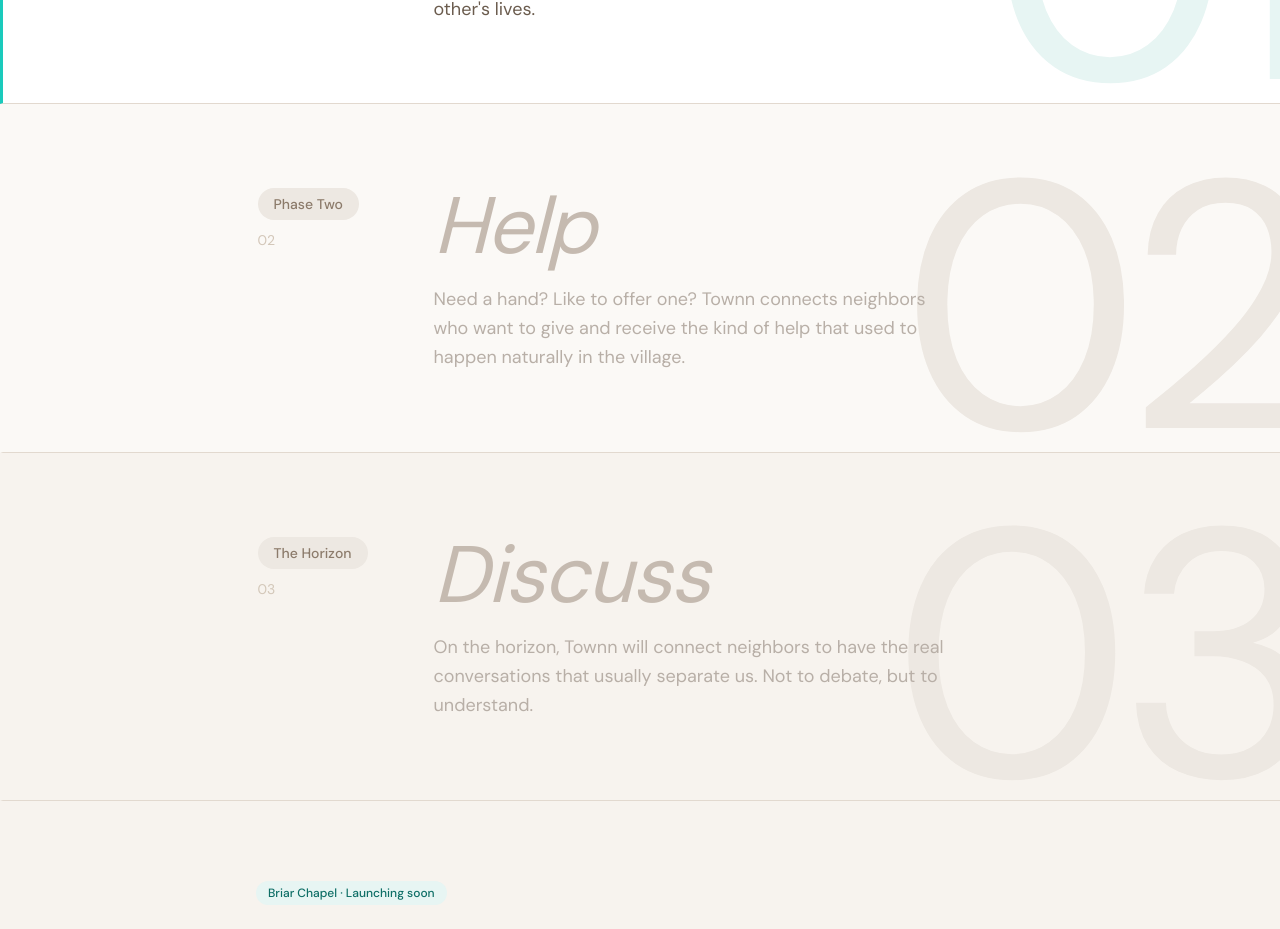
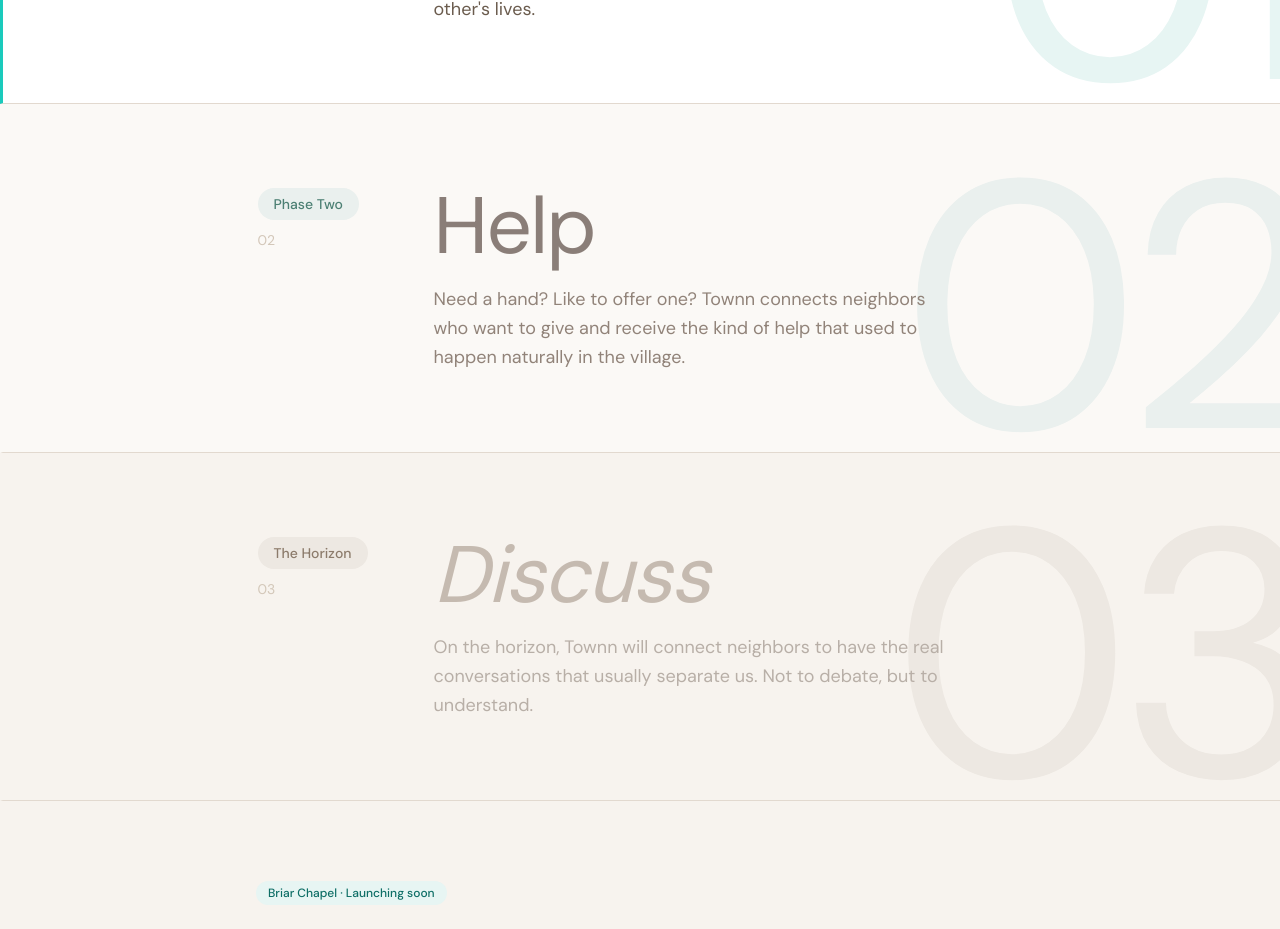
Before and after one commit to gina-design/townn-website, a Next.js app: page / in a window 1280 px wide. Shown: the part 1480-2409 px from the top of the page. Built offline with nearby package versions, Linux system fonts and the light colour scheme.

Commit message:
design: three-tier pillar styling — Help row between Gather and Discuss

```diff
--- a/app/page.tsx
+++ b/app/page.tsx
@@ -77,29 +77,60 @@
   );
 }
 
+const tierStyles = {
+  active: {
+    rowBg: "#FFFFFF",
+    borderLeft: "3px solid #1ACABC",
+    pillBg: "#E7F5F3",
+    pillText: "#0E6E66",
+    titleColor: "#1C1A17",
+    titleStyle: "normal" as const,
+    bodyColor: "#6B5C4E",
+    watermark: "#E7F5F3",
+  },
+  mid: {
+    rowBg: "#FBF9F6",
+    borderLeft: "3px solid transparent",
+    pillBg: "#EAF0EE",
+    pillText: "#4D8074",
+    titleColor: "#8A7E78",
+    titleStyle: "normal" as const,
+    bodyColor: "#918379",
+    watermark: "#EAF0EE",
+  },
+  dim: {
+    rowBg: "#F7F3EE",
+    borderLeft: "3px solid transparent",
+    pillBg: "#EDE8E2",
+    pillText: "#8C7B6B",
+    titleColor: "#C5BAB0",
+    titleStyle: "italic" as const,
+    bodyColor: "#B8AFA7",
+    watermark: "#EDE8E2",
+  },
+};
+
 const pillars = [
   {
     phase: "Now",
     num: "01",
     title: "Gather",
     body: "Casual gatherings right in your neighborhood. An impromptu porch hangout, a backyard bonfire, a meetup at the local pub. The small moments that bring people back into each other's lives.",
-    active: true,
+    tier: "active" as const,
   },
   {
     phase: "Phase Two",
     num: "02",
     title: "Help",
     body: "Need a hand? Like to offer one? Townn connects neighbors who want to give and receive the kind of help that used to happen naturally in the village.",
-    active: false,
-    bg: "#FBF9F6",
+    tier: "mid" as const,
   },
   {
     phase: "The Horizon",
     num: "03",
     title: "Discuss",
     body: "On the horizon, Townn will connect neighbors to have the real conversations that usually separate us. Not to debate, but to understand.",
-    active: false,
-    bg: undefined,
+    tier: "dim" as const,
   },
 ];
 
@@ -176,14 +207,14 @@
 
       {/* Vision pillars */}
       <section style={{ borderTop: "0.5px solid #E2D9CF" }}>
-        {pillars.map(({ phase, num, title, body, active, bg }) => (
+        {pillars.map(({ phase, num, title, body, tier }) => (
           <div
             key={title}
             className="relative overflow-hidden px-6 py-12 sm:py-20"
             style={{
-              background: active ? "#FFFFFF" : (bg ?? "#F7F3EE"),
+              background: tierStyles[tier].rowBg,
               borderBottom: "0.5px solid #E2D9CF",
-              borderLeft: active ? "3px solid #1ACABC" : "3px solid transparent",
+              borderLeft: tierStyles[tier].borderLeft,
             }}
           >
             {/* Watermark number */}
@@ -193,7 +224,7 @@
                 fontFamily: "var(--font-display)",
                 fontSize: "clamp(6rem, 28vw, 22rem)",
                 lineHeight: 1,
-                color: active ? "#E7F5F3" : "#EDE8E2",
+                color: tierStyles[tier].watermark,
                 right: "-2rem",
                 bottom: "-2rem",
                 letterSpacing: "-0.04em",
@@ -208,8 +239,8 @@
                   className="text-sm font-medium px-4 py-1.5 rounded-full w-fit"
                   style={{
                     fontFamily: "var(--font-body)",
-                    background: active ? "#E7F5F3" : "#EDE8E2",
-                    color: active ? "#0E6E66" : "#8C7B6B",
+                    background: tierStyles[tier].pillBg,
+                    color: tierStyles[tier].pillText,
                   }}
                 >
                   {phase}
@@ -226,11 +257,11 @@
                 <h2
                   style={{
                     fontFamily: "var(--font-display)",
-                    color: active ? "#1C1A17" : "#C5BAB0",
+                    color: tierStyles[tier].titleColor,
                     lineHeight: 1.06,
                     letterSpacing: "-0.02em",
                     fontSize: "clamp(2rem, 8vw, 5rem)",
-                    fontStyle: active ? "normal" : "italic",
+                    fontStyle: tierStyles[tier].titleStyle,
                   }}
                 >
                   {title}
@@ -239,7 +270,7 @@
                   className="text-lg max-w-lg"
                   style={{
                     fontFamily: "var(--font-body)",
-                    color: active ? "#6B5C4E" : "#B8AFA7",
+                    color: tierStyles[tier].bodyColor,
                     lineHeight: 1.6,
                   }}
                 >
```
